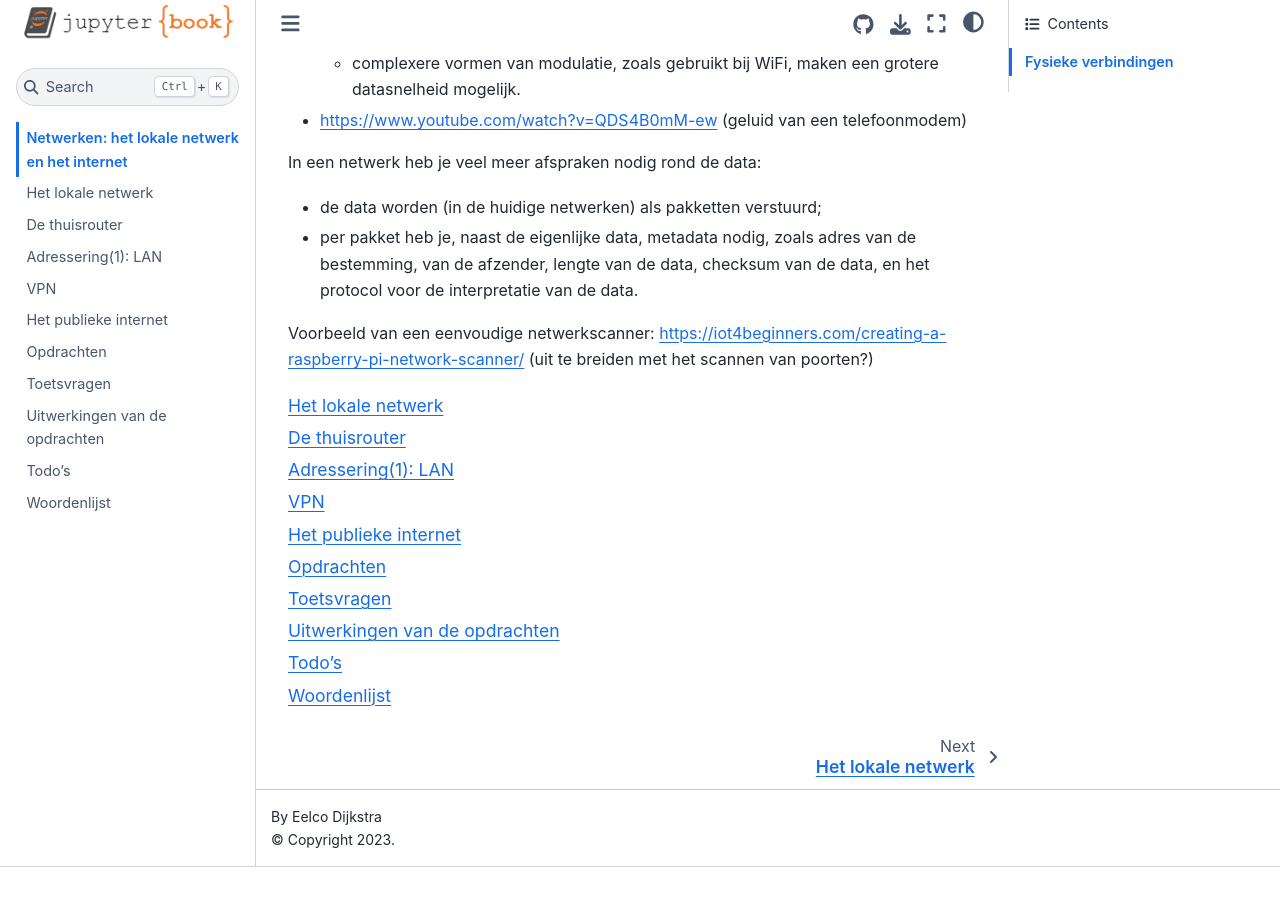
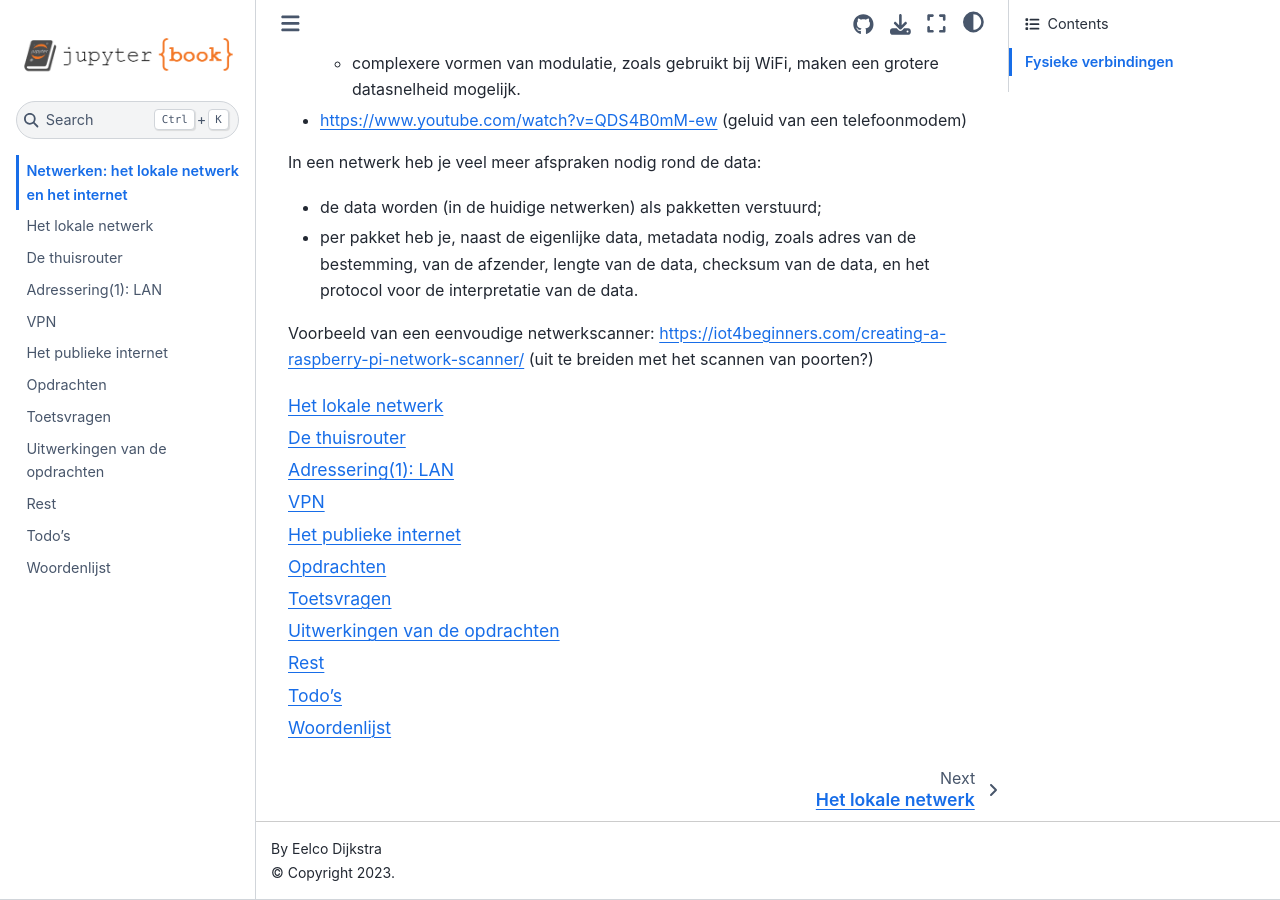
Before and after one commit to eelcodijkstra/netbook0, a Jupyter Book: the page built from intro.md, in a window 1280 px wide and 900 px high, scrolled down 1821 px. Built offline with Jupyter Book 1.0.4 settings and Sphinx 7.4.7 and the Sphinx Book theme 1.1.4, drawn with Linux system fonts in a browser that asks for light colours; before the commit the page ends 2688 px from its top, so only the background shows below that.

Commit message:
Adressering-1 (LAN) uitgewerkt

```diff
--- a/_toc.yml
+++ b/_toc.yml
@@ -12,5 +12,6 @@ chapters:
 - file: opdrachten
 - file: toetsvragen
 - file: uitwerkingen
+- file: rest
 - file: todos
 - file: glossary
```
Also changed, not shown: adressering-1.ipynb, images/udp-in-ip-pakket.png (added), rest.ipynb (added).
